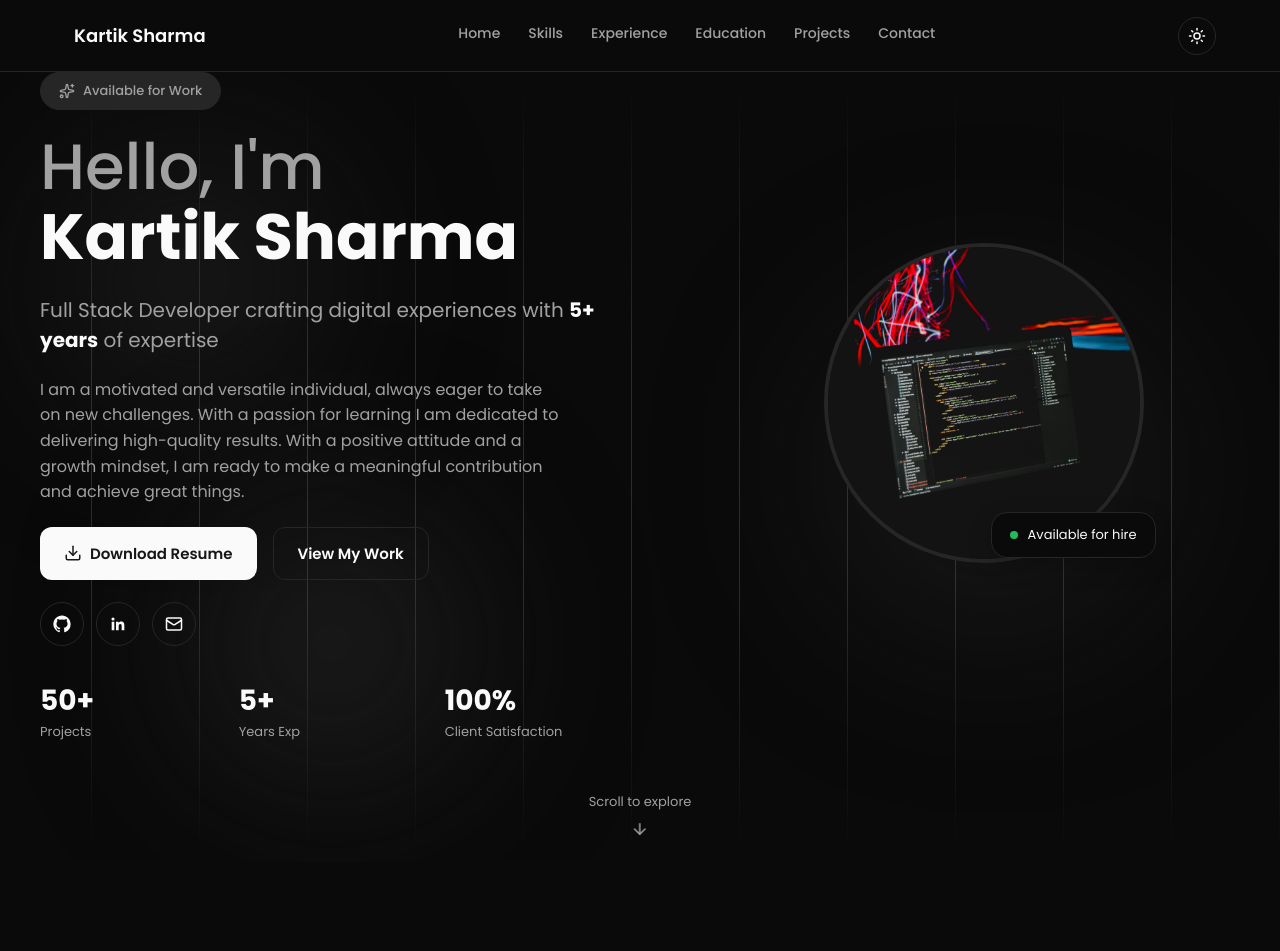
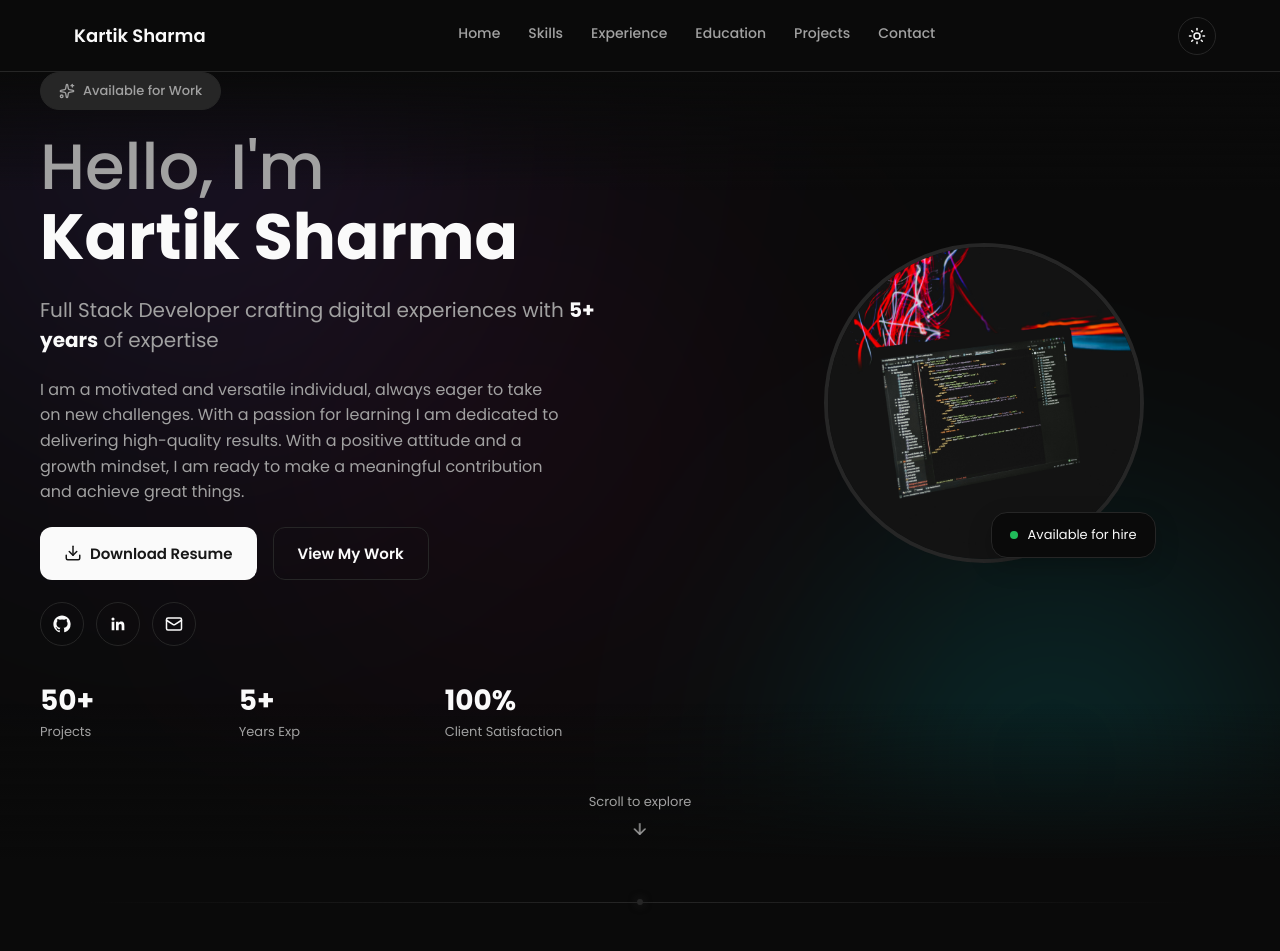
Before and after one commit to dev-kartikSpace/Portfolio, a React (Create React App) app: page / in a window 1280 px wide. Shown: the top 951 px of the page. Built offline with nearby package versions, Linux system fonts and the light colour scheme.

Commit message:
improve background for hero section

```diff
--- a/src/components/Education/index.js
+++ b/src/components/Education/index.js
@@ -50,6 +50,11 @@ const CardStack = styled.div`
     flex-direction: column;
     align-items: center;
     gap: 24px;
+
+    & > * {
+        width: 100%;
+        max-width: 900px;
+    }
 `;
 
 const Education = () => {
--- a/src/components/Experience/index.js
+++ b/src/components/Experience/index.js
@@ -50,6 +50,11 @@ const CardStack = styled.div`
     flex-direction: column;
     align-items: center;
     gap: 24px;
+
+    & > * {
+        width: 100%;
+        max-width: 900px;
+    }
 `;
 
 const Experience = () => {
--- a/src/components/HeroSection/HeroStyle.js
+++ b/src/components/HeroSection/HeroStyle.js
@@ -32,32 +32,72 @@ export const BackgroundDecor = styled.div`
   overflow: hidden;
   pointer-events: none;
   z-index: 0;
+
+  &::after {
+    content: '';
+    position: absolute;
+    inset: 0;
+    background: linear-gradient(
+      to bottom,
+      ${({ theme }) => theme.bg} 0%,
+      transparent 15%,
+      transparent 80%,
+      ${({ theme }) => theme.bg} 100%
+    );
+  }
 `;
 
-export const Blob = styled.div`
+const float1 = keyframes`
+  0%, 100% { transform: translate(0px, 0px) scale(1) rotate(0deg); }
+  33% { transform: translate(40px, -60px) scale(1.15) rotate(120deg); }
+  66% { transform: translate(-30px, 30px) scale(0.9) rotate(240deg); }
+`;
+
+const float2 = keyframes`
+  0%, 100% { transform: translate(0px, 0px) scale(1) rotate(0deg); }
+  33% { transform: translate(-50px, 40px) scale(0.9) rotate(-120deg); }
+  66% { transform: translate(40px, -30px) scale(1.1) rotate(-240deg); }
+`;
+
+const float3 = keyframes`
+  0%, 100% { transform: translate(0px, 0px) scale(1) rotate(0deg); }
+  50% { transform: translate(30px, -50px) scale(1.05) rotate(180deg); }
+`;
+
+export const AuroraBlob = styled.div`
   position: absolute;
   border-radius: 50%;
-  filter: blur(90px);
-  background: ${({ theme }) => theme.card_light};
-  opacity: 0.35;
-  animation: ${pulse} 6s ease-in-out infinite;
+  filter: blur(140px);
+  pointer-events: none;
 `;
 
-export const GridOverlay = styled.div`
-  position: absolute;
-  inset: 0;
-  display: grid;
-  grid-template-columns: repeat(12, 1fr);
-  gap: 16px;
-  opacity: 0.14;
-  mask-image: linear-gradient(to bottom, transparent, ${({ theme }) => theme.text_primary} 35%, ${({ theme }) => theme.text_primary} 65%, transparent);
-  -webkit-mask-image: linear-gradient(to bottom, transparent, ${({ theme }) => theme.text_primary} 35%, ${({ theme }) => theme.text_primary} 65%, transparent);
+export const Aurora1 = styled(AuroraBlob)`
+  width: 450px;
+  height: 450px;
+  background: ${({ theme }) => theme.aurora_1};
+  top: -10%;
+  left: -5%;
+  animation: ${float1} 25s ease-in-out infinite;
+`;
 
-  div {
-    border-right: 1px solid ${({ theme }) => theme.text_primary};
-    height: 100%;
-  }
+export const Aurora2 = styled(AuroraBlob)`
+  width: 500px;
+  height: 500px;
+  background: ${({ theme }) => theme.aurora_2};
+  bottom: -15%;
+  right: -5%;
+  animation: ${float2} 30s ease-in-out infinite;
 `;
+
+export const Aurora3 = styled(AuroraBlob)`
+  width: 350px;
+  height: 350px;
+  background: ${({ theme }) => theme.aurora_3};
+  top: 30%;
+  left: 25%;
+  animation: ${float3} 20s ease-in-out infinite;
+`;
+
 
 export const HeroInner = styled.div`
   position: relative;
--- a/src/components/HeroSection/index.js
+++ b/src/components/HeroSection/index.js
@@ -5,7 +5,7 @@ import { GithubIcon, LinkedinIcon } from '../common/BrandIcons';
 import { Bio, heroStats } from '../../data/constants';
 import HeroImg from '../../images/HeroImage.jpg';
 import {
-    HeroContainer, BackgroundDecor, Blob, GridOverlay, HeroInner, HeroLeft, HeroRight,
+    HeroContainer, BackgroundDecor, Aurora1, Aurora2, Aurora3, HeroInner, HeroLeft, HeroRight,
     Badge, Headline, SubtitleLine, Description, CTARow, PrimaryButton, SecondaryButton,
     SocialRow, SocialIconButton, StatsRow, StatBlock, StatValue, StatLabel,
     ImageWrapper, ProfileImage, HireBadge, GreenDot, ScrollCue
@@ -23,12 +23,9 @@ const HeroSection = () => {
     return (
         <HeroContainer id="home" ref={containerRef}>
             <BackgroundDecor>
-                <Blob style={{ width: 260, height: 260, top: '10%', left: '5%' }} />
-                <Blob style={{ width: 320, height: 320, top: '30%', right: '10%', animationDelay: '1s' }} />
-                <Blob style={{ width: 280, height: 280, bottom: '10%', left: '15%', animationDelay: '2s' }} />
-                <GridOverlay>
-                    {Array.from({ length: 12 }, (_, i) => <div key={i} />)}
-                </GridOverlay>
+                <Aurora1 />
+                <Aurora2 />
+                <Aurora3 />
             </BackgroundDecor>
 
             <HeroInner>
--- a/src/components/Skills/index.js
+++ b/src/components/Skills/index.js
@@ -17,10 +17,43 @@ const Container = styled.div`
   display: flex;
   flex-direction: column;
   align-items: center;
-  padding: 80px 24px;
+  padding: 0 24px 80px 24px;
 
   @media (max-width: 768px) {
-    padding: 56px 16px;
+    padding: 0 16px 56px 16px;
+  }
+`
+
+const Divider = styled.div`
+  width: 100%;
+  max-width: 1100px;
+  height: 1px;
+  background: linear-gradient(
+    90deg,
+    transparent 0%,
+    ${({ theme }) => theme.card_border} 50%,
+    transparent 100%
+  );
+  position: relative;
+  margin-top: 40px;
+  margin-bottom: 80px;
+
+  &::after {
+    content: '';
+    position: absolute;
+    top: 50%;
+    left: 50%;
+    transform: translate(-50%, -50%);
+    width: 6px;
+    height: 6px;
+    border-radius: 50%;
+    background: ${({ theme }) => theme.card_border};
+    box-shadow: 0 0 8px ${({ theme }) => theme.card_border};
+  }
+
+  @media (max-width: 768px) {
+    margin-top: 24px;
+    margin-bottom: 56px;
   }
 `
 
@@ -93,6 +126,7 @@ const PillList = styled.div`
 const Skills = () => {
   return (
     <Container id="skills">
+      <Divider />
       <Wrapper>
         <Reveal>
           <Title>Technical Skills</Title>
--- a/src/utils/Themes.js
+++ b/src/utils/Themes.js
@@ -12,6 +12,9 @@ export const darkTheme = {
     success: "#22c55e",
     white: "#FFFFFF",
     black: "#000000",
+    aurora_1: "rgba(133, 76, 230, 0.15)",
+    aurora_2: "rgba(0, 242, 254, 0.12)",
+    aurora_3: "rgba(255, 0, 127, 0.08)",
 }
 
 export const lightTheme = {
@@ -28,4 +31,7 @@ export const lightTheme = {
     success: "#16a34a",
     white: "#FFFFFF",
     black: "#000000",
+    aurora_1: "rgba(133, 76, 230, 0.16)",
+    aurora_2: "rgba(0, 198, 251, 0.13)",
+    aurora_3: "rgba(255, 0, 127, 0.10)",
 }
```
